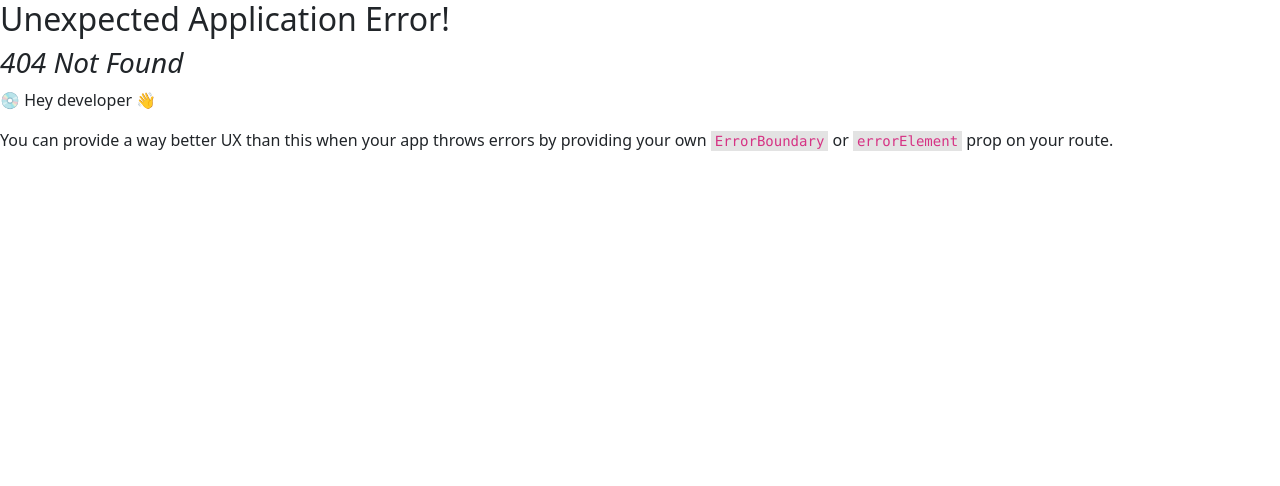
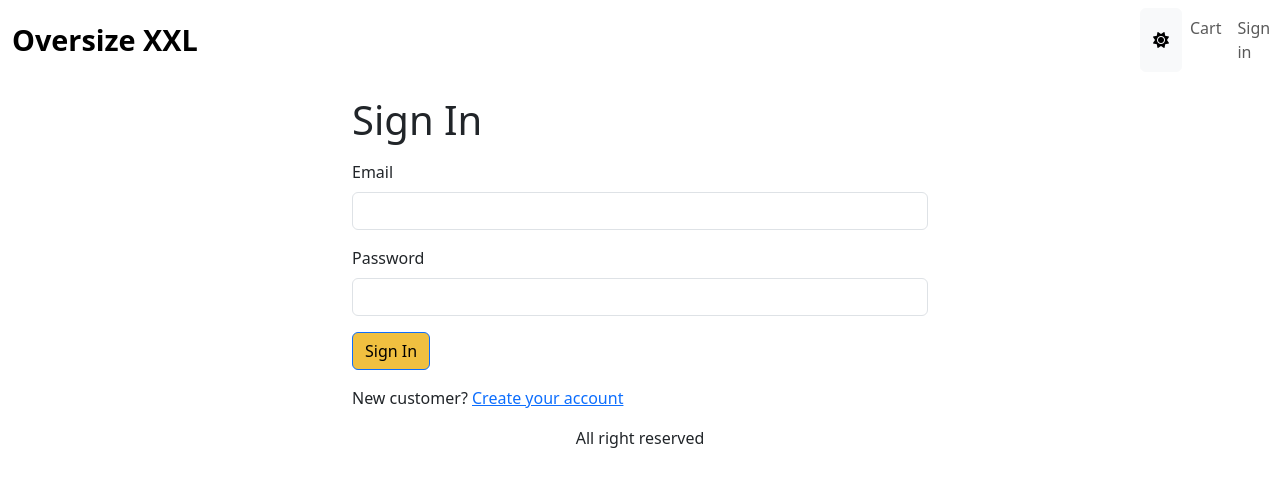
Before and after one commit to Akbar1437/oversize-shop, a React (Vite) app in the folder web/: page /signin in a window 1280 px wide. Before the commit this address had no page. Shown: the top 486 px of the page. Built offline with nearby package versions, Linux system fonts and the light colour scheme.

Commit message:
implemented sign in form

```diff
--- a/web/src/Store.tsx
+++ b/web/src/Store.tsx
@@ -6,13 +6,18 @@
   useReducer,
 } from "react";
 import { CartItemType, CartType } from "./types/Cart";
+import { UserInfoType } from "./types/UserInfo";
 
 type AppState = {
   mode: string;
   cart: CartType;
+  userInfo?: UserInfoType;
 };
 
 const initialState: AppState = {
+  userInfo: localStorage.getItem("userInfo")
+    ? JSON.parse(localStorage.getItem("userInfo")!)
+    : null,
   mode: localStorage.getItem("mode")
     ? localStorage.getItem("mode")!
     : window.matchMedia &&
@@ -40,7 +45,8 @@
 type Action =
   | { type: "SWITCH_MODE" }
   | { type: "CART_ADD_ITEM"; payload: CartItemType }
-  | { type: "CART_REMOVE_ITEM"; payload: CartItemType };
+  | { type: "CART_REMOVE_ITEM"; payload: CartItemType }
+  | { type: "USER_SIGNIN"; payload: UserInfoType };
 
 function reducer(state: AppState, action: Action): AppState {
   switch (action.type) {
@@ -71,6 +77,8 @@
 
       return { ...state, cart: { ...state.cart, cartItems } };
     }
+    case "USER_SIGNIN":
+      return { ...state, userInfo: action.payload };
 
     default:
       return state;
--- /dev/null
+++ b/web/src/hooks/userHooks.ts
@@ -0,0 +1,20 @@
+import { useMutation } from "@tanstack/react-query";
+import apiClient from "../apiClient";
+import { UserInfoType } from "../types/UserInfo";
+
+export const useSignMutation = () =>
+  useMutation({
+    mutationFn: async ({
+      email,
+      password,
+    }: {
+      email: string;
+      password: string;
+    }) =>
+      (
+        await apiClient.post<UserInfoType>(`api/users/signin`, {
+          email,
+          password,
+        })
+      ).data,
+  });
--- a/web/src/index.tsx
+++ b/web/src/index.tsx
@@ -16,6 +16,7 @@
 import { ReactQueryDevtools } from "@tanstack/react-query-devtools";
 import { StoreProvider } from "./Store.tsx";
 import CartPage from "./pages/CartPage.tsx";
+import SigninPage from "./pages/SigninPage.tsx";
 
 const router = createBrowserRouter(
   createRoutesFromElements(
@@ -23,6 +24,7 @@
       <Route index={true} element={<HomePage />} />
       <Route path="product/:slug" element={<ProductPage />} />
       <Route path="cart" element={<CartPage />} />
+      <Route path="signin" element={<SigninPage />} />
     </Route>
   )
 );
--- /dev/null
+++ b/web/src/pages/SigninPage.tsx
@@ -0,0 +1,83 @@
+import { useContext, useEffect, useState } from "react";
+import { Button, Container, Form } from "react-bootstrap";
+import { Helmet } from "react-helmet-async";
+import { Link, useLocation, useNavigate } from "react-router-dom";
+import { toast } from "react-toastify";
+import LoadingBox from "../components/LoadingBox";
+import { Store } from "../Store";
+import { useSignMutation } from "../hooks/userHooks";
+import { getError } from "../utils/utils";
+import { ApiErrorType } from "../types/ApiError";
+
+export default function SigninPage() {
+  const navigate = useNavigate();
+  const { search } = useLocation();
+  const redirectInUrl = new URLSearchParams(search).get("redirect");
+  const redirect = redirectInUrl ? redirectInUrl : "/";
+
+  const [email, setEmail] = useState("");
+  const [password, setPassword] = useState("");
+
+  const { state, dispatch } = useContext(Store);
+  const { userInfo } = state;
+
+  const { mutateAsync: signin, isLoading } = useSignMutation();
+
+  const submitHandler = async (e: React.SyntheticEvent) => {
+    e.preventDefault();
+    try {
+      const data = await signin({
+        email,
+        password,
+      });
+      dispatch({ type: "USER_SIGNIN", payload: data });
+      localStorage.setItem("userInfo", JSON.stringify(data));
+      navigate(redirect);
+    } catch (err) {
+      toast.error(getError(err as ApiErrorType));
+    }
+  };
+
+  useEffect(() => {
+    if (userInfo) {
+      navigate(redirect);
+    }
+  }, [navigate, redirect, userInfo]);
+
+  return (
+    <Container className="small-container">
+      <Helmet>
+        <title>Sign In</title>
+      </Helmet>
+      <h1 className="my-3">Sign In</h1>
+      <Form onSubmit={submitHandler}>
+        <Form.Group className="mb-3" controlId="email">
+          <Form.Label>Email</Form.Label>
+          <Form.Control
+            type="email"
+            required
+            onChange={(e) => setEmail(e.target.value)}
+          />
+        </Form.Group>
+        <Form.Group className="mb-3" controlId="password">
+          <Form.Label>Password</Form.Label>
+          <Form.Control
+            type="password"
+            required
+            onChange={(e) => setPassword(e.target.value)}
+          />
+        </Form.Group>
+        <div className="mb-3">
+          <Button disabled={isLoading} type="submit">
+            Sign In
+          </Button>
+          {isLoading && <LoadingBox />}
+        </div>
+        <div className="mb-3">
+          New customer?{" "}
+          <Link to={`/signup?redirect=${redirect}`}>Create your account</Link>
+        </div>
+      </Form>
+    </Container>
+  );
+}
--- /dev/null
+++ b/web/src/types/UserInfo.ts
@@ -0,0 +1,6 @@
+export type UserInfoType = {
+  name: string;
+  email: string;
+  token: string;
+  isAdmin: boolean;
+};
```
